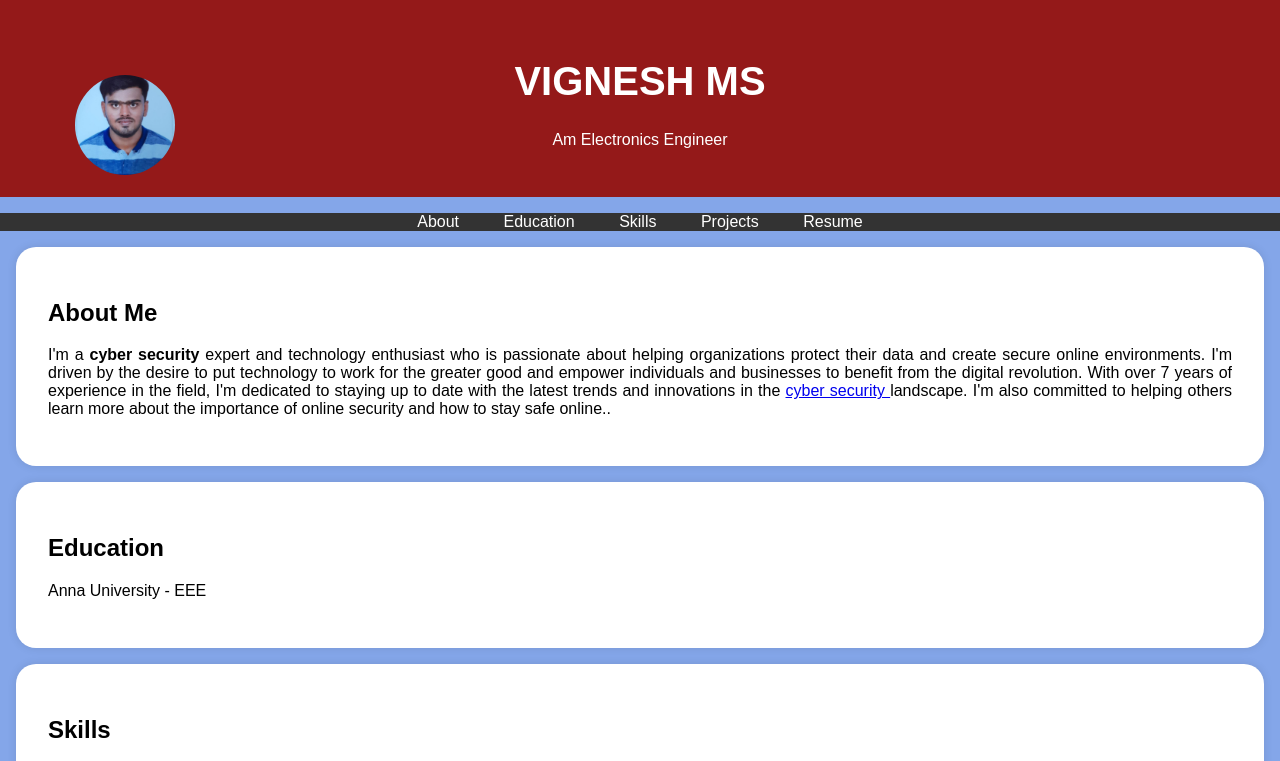
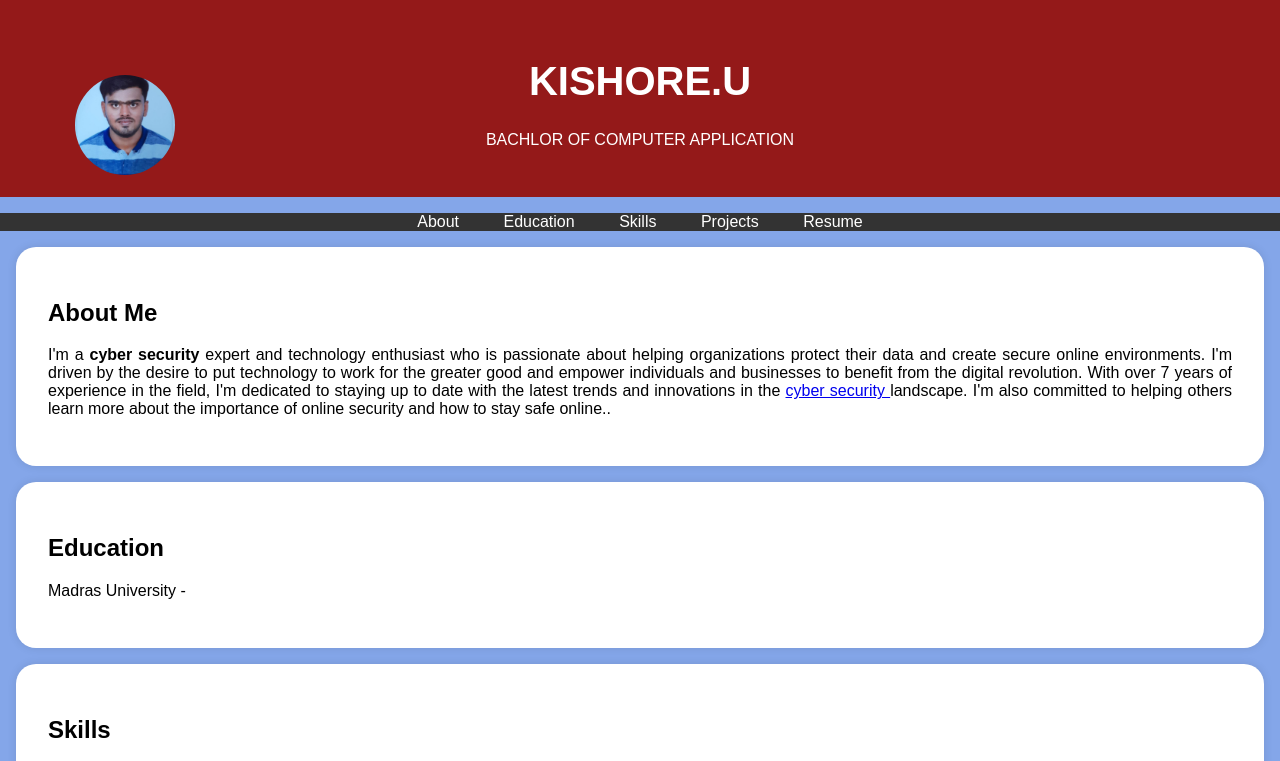
Before and after one commit to kishore200528/Digital-portfolio, a plain HTML site: page index.html in a window 1280 px wide. Shown: the top 761 px of the page. Drawn offline with Linux system fonts and the light colour scheme.

Commit message:
Update index.html

```diff
--- a/index.html
+++ b/index.html
@@ -96,8 +96,8 @@
         <div class="header-content">
             <!-- Add your profile picture here -->
             <img src="kishore.jpg" alt="Your Profile Picture" class="profile-picture">
-            <h1>VIGNESH MS</h1>
-            <p>Am Electronics Engineer</p>
+            <h1>KISHORE.U</h1>
+            <p>BACHLOR OF COMPUTER APPLICATION </p>
         </div>
     </header>
 
@@ -122,7 +122,7 @@
     <section id="education">
         <div class="section-content">
             <h2>Education</h2>
-            <p>Anna University  - EEE</p>
+            <p>Madras University  - </p>
 
 
         </div>
@@ -170,7 +170,7 @@
     </section>
 
     <footer>
-        <p>&copy; 2023 VIGNESH M</p>
+        <p>&copy; 2023 KISHORE.U</p>
     </footer>
 
     <script>
```
